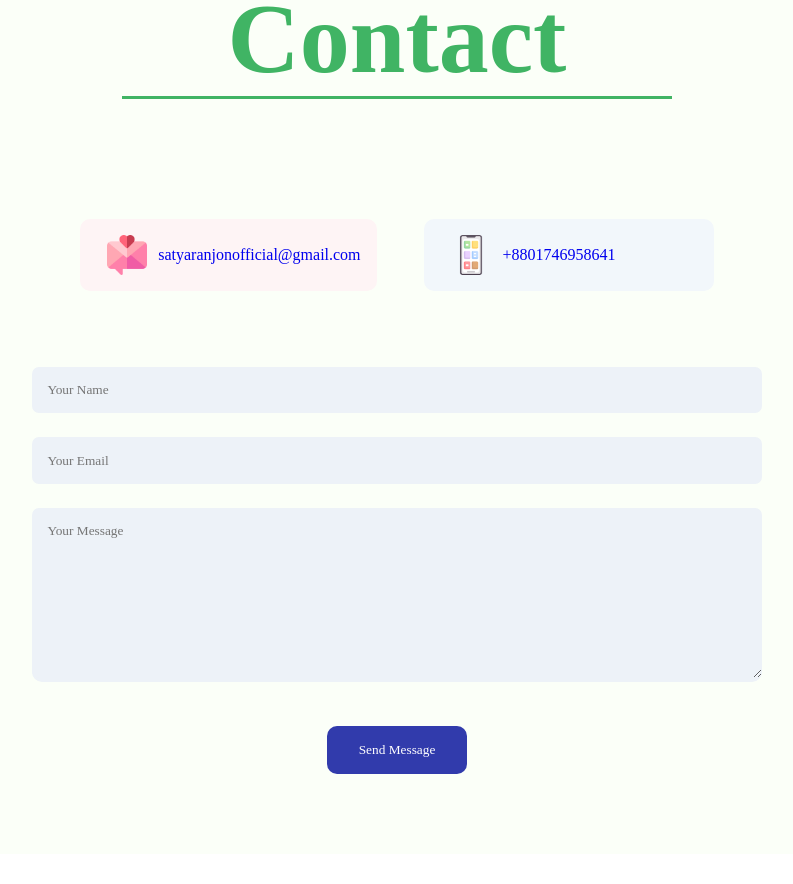
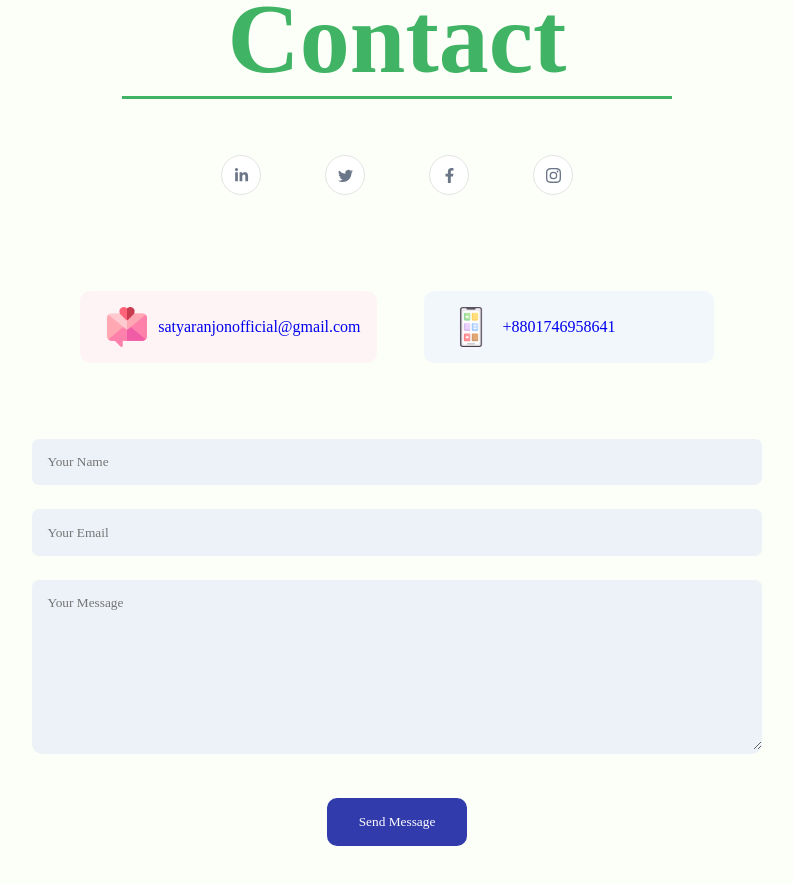
Before and after one commit to satya-ranjon/green_eco_dev, a React (Create React App) app: page / in a window 1280 px wide. Shown: the part 4020-4904 px from the top of the page, without its empty margins (243-1036 px from the left). Before the commit the page ends 4874 px from the top, so only its background shows below. Built offline with nearby package versions, Linux system fonts and the light colour scheme.

Commit message:
social media icon add contact section

```diff
--- a/src/app.scss
+++ b/src/app.scss
@@ -46,3 +46,56 @@
     }
   }
 }
+
+.app__social {
+  display: flex;
+  justify-content: flex-end;
+  align-items: center;
+  flex-direction: row;
+  padding: 1rem;
+
+  a {
+    width: 40px;
+    height: 40px;
+    border-radius: 50%;
+    background-color: var(--white-color);
+    margin: 0.25rem 0;
+    border: 1px solid var(--lightGray-color);
+    margin: auto 4vh;
+    display: flex;
+    justify-content: center;
+    align-items: center;
+
+    transition: all 0.3s ease-in-out;
+
+    svg {
+      width: 15px;
+      height: 15px;
+      color: var(--gray-color);
+    }
+
+    &:hover {
+      background-color: var(--secondary-color);
+      border-color: var(--secondary-color);
+
+      svg {
+        color: var(--white-color);
+      }
+    }
+
+    @media screen and (min-width: 2000px) {
+      width: 70px;
+      height: 70px;
+
+      margin: 0.5rem 0;
+
+      svg {
+        width: 30px;
+        height: 30px;
+      }
+    }
+    @media screen and (max-width: 400px) {
+      margin: auto 1vh;
+    }
+  }
+}
--- /dev/null
+++ b/src/components/socialMediaIcon.jsx
@@ -0,0 +1,37 @@
+import React from "react";
+import { BsTwitter, BsInstagram } from "react-icons/bs";
+import { FaFacebookF, FaLinkedinIn } from "react-icons/fa";
+
+const SocialMediaIcon = () => (
+  <div className="app__social">
+    <a
+      href="https://www.linkedin.com/in/satya-ranjon-b75b61220/"
+      target="_blank"
+      rel="noreferrer"
+    >
+      <FaLinkedinIn />
+    </a>
+
+    <a href="https://twitter.com/satya_ranjon" target="_blank" rel="noreferrer">
+      <BsTwitter />
+    </a>
+
+    <a
+      href="https://www.facebook.com/satyaranjon1/"
+      target="_blank"
+      rel="noreferrer"
+    >
+      <FaFacebookF />
+    </a>
+
+    <a
+      href="https://www.instagram.com/satya_ranjon/"
+      target="_blank"
+      rel="noreferrer"
+    >
+      <BsInstagram />
+    </a>
+  </div>
+);
+
+export default SocialMediaIcon;
--- a/src/container/contact/contact.jsx
+++ b/src/container/contact/contact.jsx
@@ -1,4 +1,5 @@
 import React, { useState } from "react";
+import SocialMediaIcon from "../../components/socialMediaIcon";
 import { images } from "../../constant";
 import AppWrap from "../../wrapper/AppWrap";
 import "./contact.scss";
@@ -34,15 +35,15 @@ const Contact = () => {
         <h1>Contact</h1>
         <span></span>
       </div>
-
-      <div className="app__footer-cards">
-        <div className="app__footer-card ">
+      <SocialMediaIcon />
+      <div className="app__contact-cards">
+        <div className="app__contact-card ">
           <img src={images.email} alt="email" />
           <a href="mailto:satyaranjonofficial@gmail.com" className="p-text">
             satyaranjonofficial@gmail.com
           </a>
         </div>
-        <div className="app__footer-card">
+        <div className="app__contact-card">
           <img src={images.mobile} alt="phone" />
           <a href="tel:+8801746958641" className="p-text">
             +8801746958641
@@ -50,7 +51,7 @@ const Contact = () => {
         </div>
       </div>
       {!isFormSubmitted ? (
-        <div className="app__footer-form app__flex">
+        <div className="app__contact-form app__flex">
           <div className="app__flex">
             <input
               className="p-text"
--- a/src/container/contact/contact.scss
+++ b/src/container/contact/contact.scss
@@ -1,4 +1,4 @@
-.app__footer {
+.app__contact {
   flex: 1;
   width: 100%;
   flex-direction: column;
@@ -8,7 +8,7 @@
   }
 }
 
-.app__footer-cards {
+.app__contact-cards {
   width: 60%;
   display: flex;
   justify-content: space-evenly;
@@ -16,7 +16,7 @@
   flex-wrap: wrap;
   margin: 4em 2rem 2rem;
 
-  .app__footer-card {
+  .app__contact-card {
     min-width: 290px;
     display: flex;
     flex-direction: row;
@@ -58,15 +58,15 @@
   }
 }
 
-.app__footer-cards .app__footer-card:last-child {
+.app__contact-cards .app__contact-card:last-child {
   background-color: #f2f7fb;
 }
 
-.app__footer-cards .app__footer-card:last-child:hover {
+.app__contact-cards .app__contact-card:last-child:hover {
   box-shadow: 0 0 25px #f2f7fb;
 }
 
-.app__footer-form {
+.app__contact-form {
   width: 60%;
   flex-direction: column;
   margin: 1rem 2rem;
```
